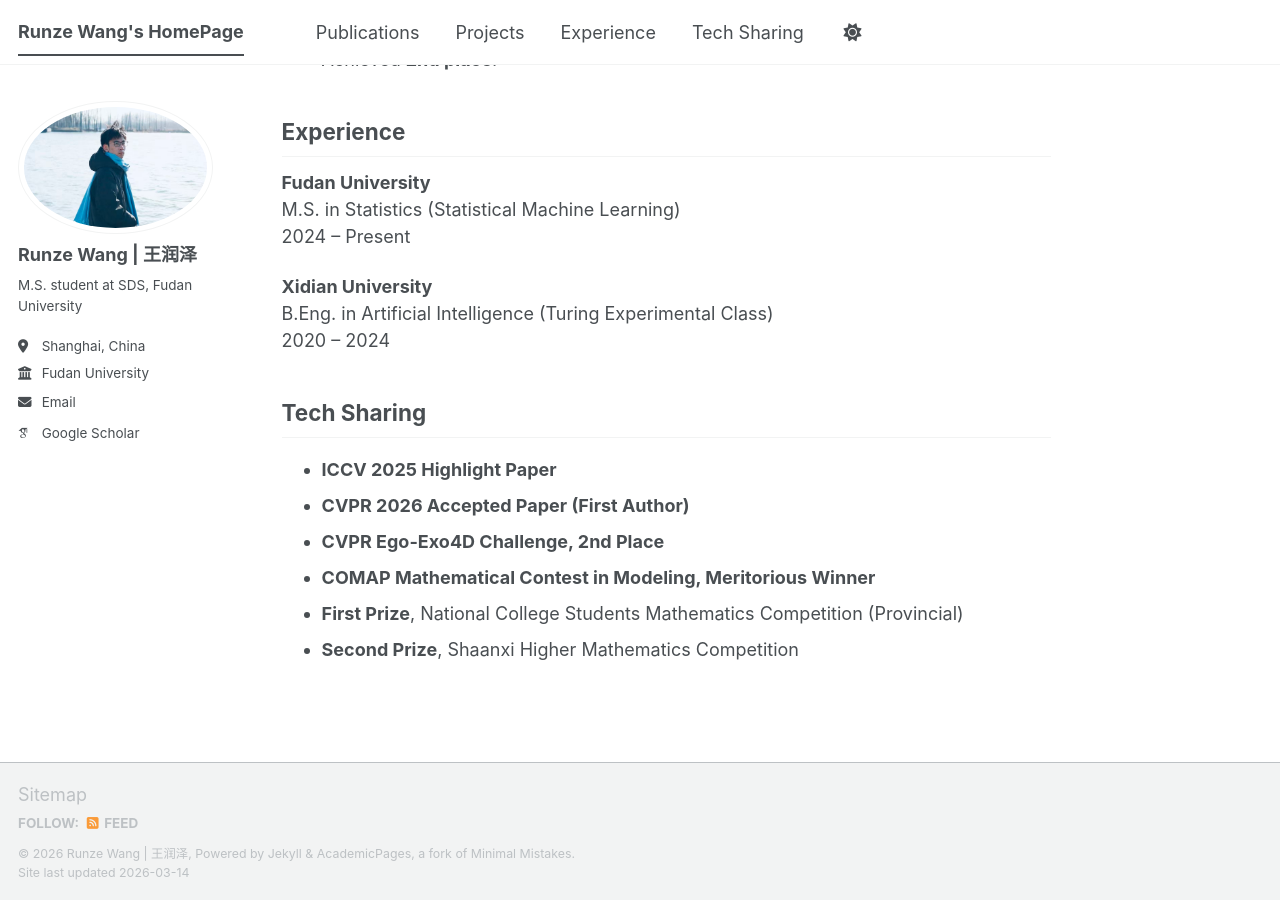
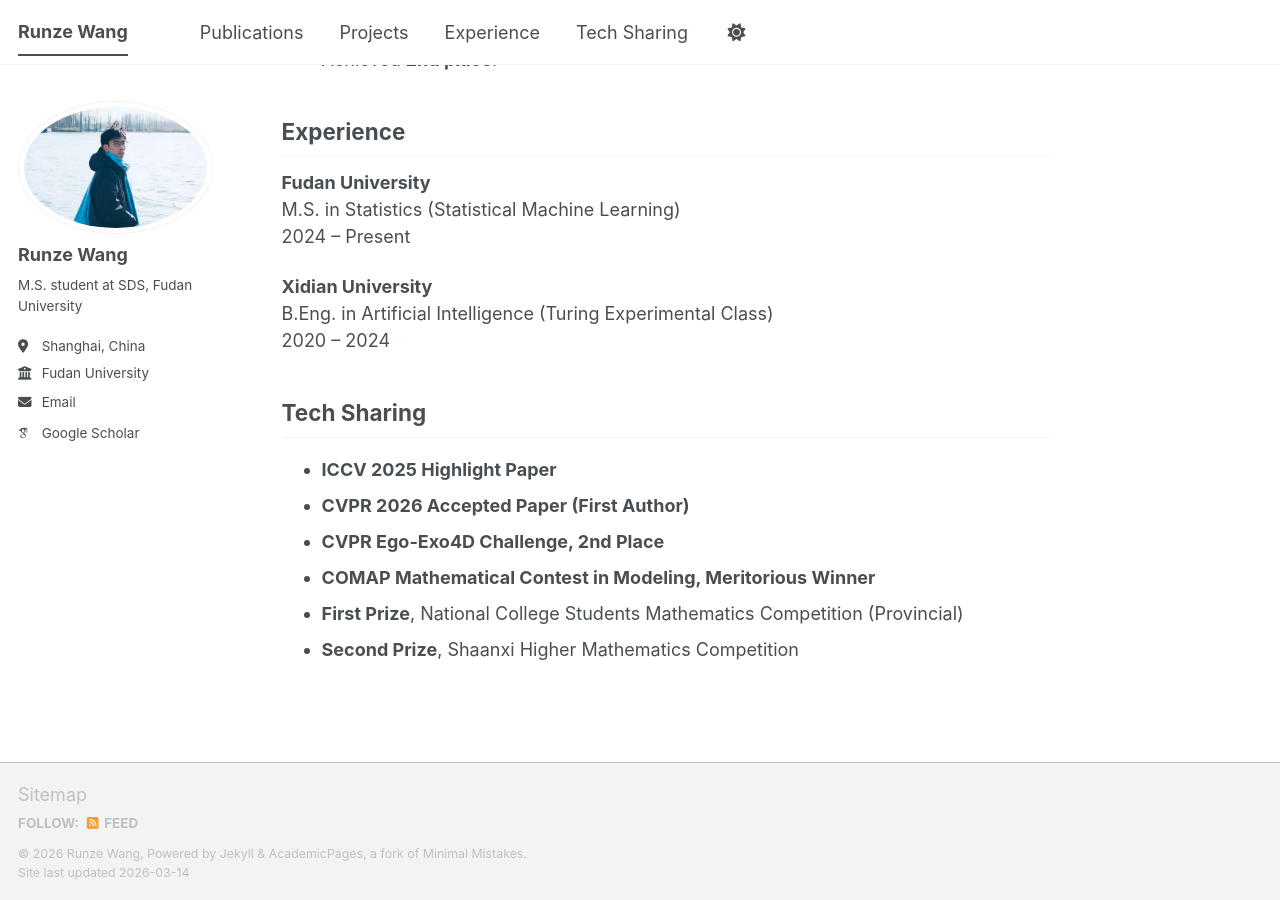
Before and after one commit to RZkiller/RZkiller.github.io, a Jekyll site: the page built from _pages/about.md, in a window 1280 px wide and 900 px high, scrolled down 1774 px. Built offline with Jekyll 4.4.1, drawn with Linux system fonts in a browser that asks for light colours; some web fonts are replaced; a script bundle is joined from its source files by our own code; library files that are not in the unit come from our copies.

Commit message:
Update title and name fields in _config.yml

```diff
--- a/_config.yml
+++ b/_config.yml
@@ -9,9 +9,9 @@
 # Basic Site Settings
 locale                   : "en-US"
 site_theme               : "default" # The available themes options are "default", "air", "sunrise", "mint", "dirt" and "contrast"
-title                    : "Runze Wang's HomePage"
+title                    : "Runze Wang"
 title_separator          : "-"
-name                     : &name "Runze Wang | 王润泽"
+name                     : &name "Runze Wang"
 description              : &description "Personal homepage of Runze Wang, M.S. student at Fudan University."   # Update this with a general description of your site, this is the default if not overridden by a page
 url                      : https://rzkiller.github.io # The base hostname & protocol for your site e.g. "https://[your GitHub username].github.io",
                                                            # or if you already have some other page hosted on Github then use "https://[your GitHub username].github.io/[Your Repo Name]"
@@ -23,7 +23,7 @@
 #               Additional customization can be done by editing /_includes/author-profile.html
 author:
   avatar           : "profile.png"
-  name             : "Runze Wang | 王润泽"
+  name             : "Runze Wang"
   pronouns         :
   bio              : "M.S. student at SDS, Fudan University"
   location         : "Shanghai, China"
```
